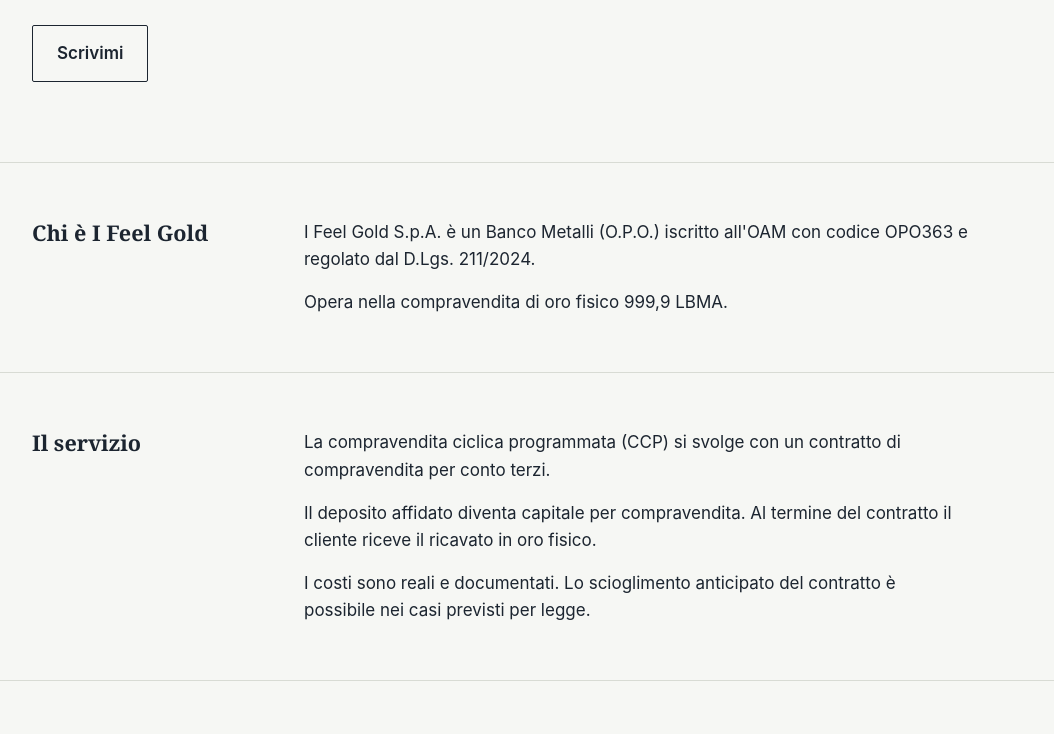
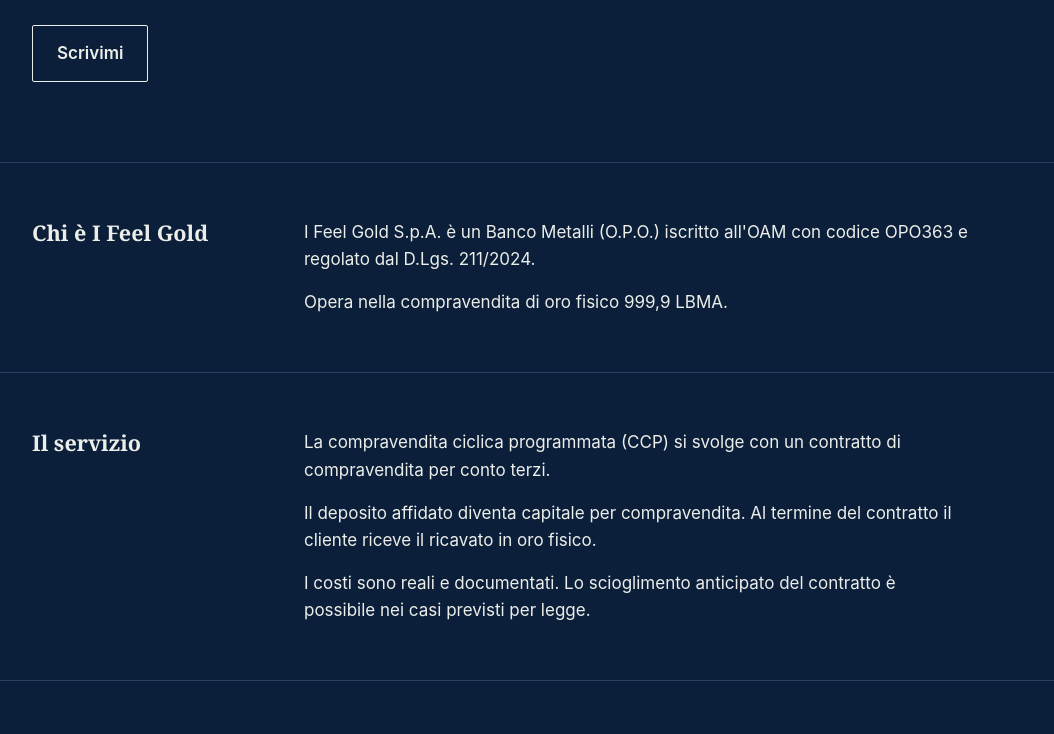
Before and after one commit to davidebongini-beep/davidebongini-it, a plain HTML site: page index.html in a window 1280 px wide. Shown: the part 476-1210 px from the top of the page, without its empty margins (112-1166 px from the left). Drawn offline with Linux system fonts and the light colour scheme.

Commit message:
Update index.html

```diff
--- a/index.html
+++ b/index.html
@@ -7,23 +7,14 @@
 <meta name="description" content="Davide Bongini, Sales Manager di I Feel Gold S.p.A., Banco Metalli iscritto OAM OPO363. Oro fisico 999,9 LBMA.">
 <style>
   :root {
-    --paper: #f6f7f4;
-    --ink: #1c2530;
-    --muted: #55606b;
-    --brass: #8f6a22;
-    --brass-soft: #c9a24d;
-    --line: #d8dbd4;
+    color-scheme: dark;
+    --paper: #0b1f3a;
+    --ink: #eceee9;
+    --muted: #b3bfcf;
+    --brass: #d3ad5b;
+    --brass-soft: #8f6a22;
+    --line: #2c3f5e;
     --measure: 62ch;
-  }
-  @media (prefers-color-scheme: dark) {
-    :root {
-      --paper: #151a20;
-      --ink: #eceee9;
-      --muted: #a2abb3;
-      --brass: #d3ad5b;
-      --brass-soft: #8f6a22;
-      --line: #2c343d;
-    }
   }
   *, *::before, *::after { box-sizing: border-box; }
   html { scroll-behavior: smooth; }
```
